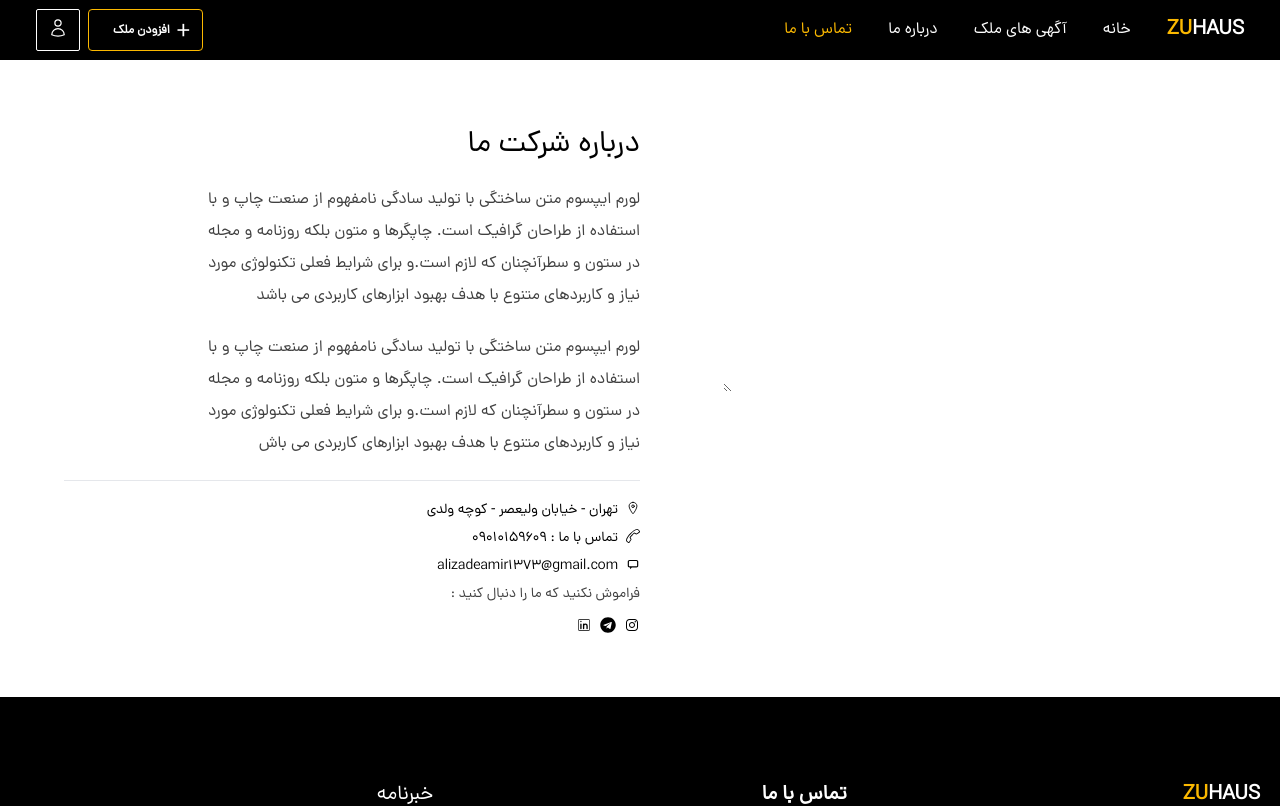
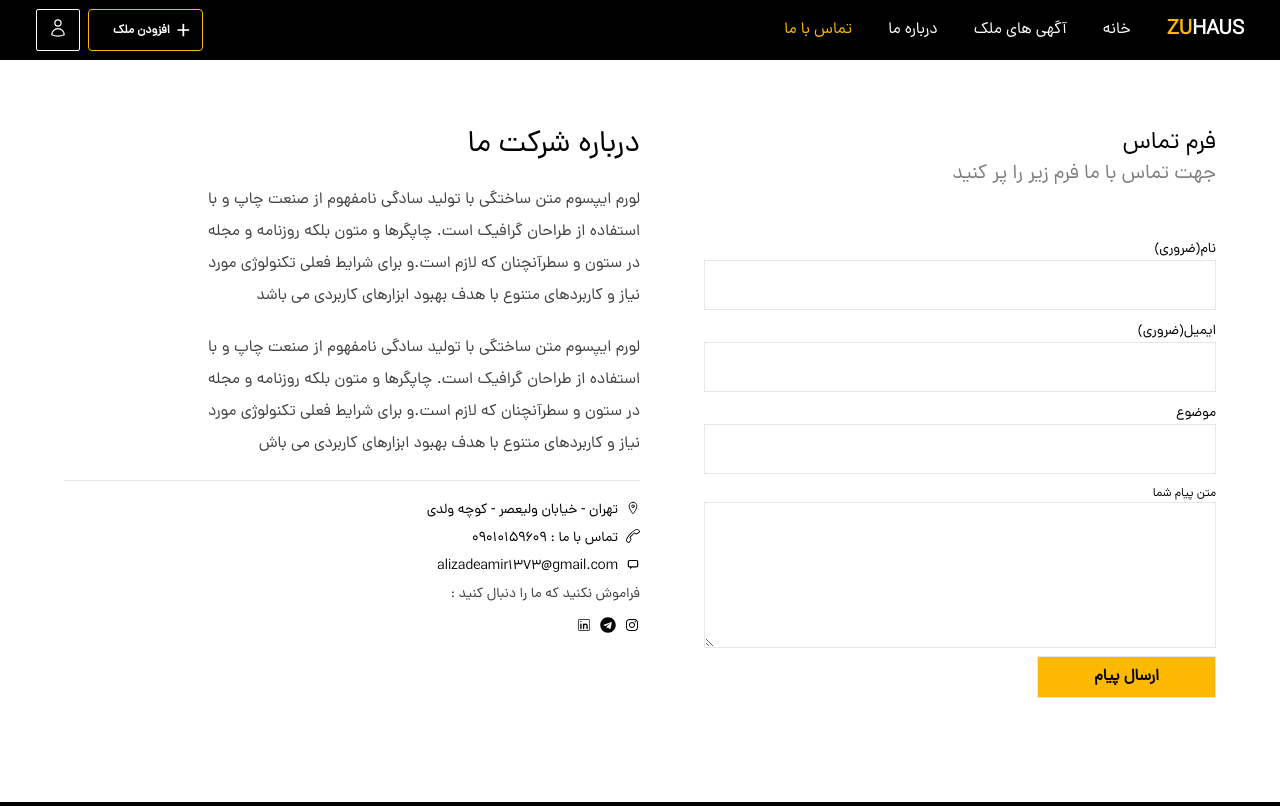
Before and after one commit to amiralizadde/Next-Estate, a Next.js app: page /contact in a window 1280 px wide. Shown: the top 806 px of the page. Built offline with nearby package versions, Linux system fonts and the light colour scheme.

Commit message:
add contact page

```diff
--- a/pages/contact/index.js
+++ b/pages/contact/index.js
@@ -2,22 +2,98 @@ import React from "react";
 import { IoLocationOutline } from "react-icons/io5";
 import { SlCallEnd } from "react-icons/sl";
 import { TiMessage } from "react-icons/ti";
-
 import { IoLogoInstagram } from "react-icons/io";
 import { FaTelegram } from "react-icons/fa";
 import { CiLinkedin } from "react-icons/ci";
-
+import { useFormik } from "formik";
 
 const index = () => {
+  let form = useFormik({
+    initialValues: { name: "", email: "", title: "", message: "" },
+    validate:(values)=>{
+      let errors = {}
+      if (values.name === '' || values.name.length<3) {
+        errors.name = " نامعتبر "
+      }
+      if (values.email === '') {
+        errors.email = " نامعتبر "
+      }
+      if (values.title === '' || values.name.length<3) {
+        errors.title = " نامعتبر "
+      }
+      if (values.message === '' || values.message.length<3) {
+        errors.message = " نامعتبر "
+      }
+      return errors
+    }
+  });
+
   return (
     <div className="mt-16">
       <div className="grid grid-cols-1 md:grid-cols-2 p-16">
-      <div>
-          <form>
-            <input type="text" />
-            <input type="text" />
-            <input type="text" />
-            <textarea name="" id="" cols="30" rows="10"></textarea>
+        <div>
+          <p className="text-2xl"> فرم تماس </p>
+          <p className="text-xl text-black/50">
+            جهت تماس با ما فرم زیر را پر کنید
+          </p>
+          <form className="child:w-full py-10 pe-16">
+            <div className="flex flex-col mt-3">
+              <label htmlFor="name" className="text-sm">
+                نام(ضروری)
+              </label>
+              <input
+                id="name"
+                type="text"
+                naeme="name"
+                value={form.name}
+                onChange={form.handleChange.name}
+                onBlur={form.onBlur}
+                className={`border py-3 ${form.errors.name && form.touched.name && 'border-red-600'}`}
+              />
+            </div>
+            <div className="flex flex-col mt-3">
+              <label htmlFor="email" className="text-sm">
+                ایمیل(ضروری)
+              </label>
+              <input
+                id="email"
+                type="text"
+                name="email"
+                value={form.email}
+                onChange={form.handleChange.email}
+                className="border py-3 "
+              />
+            </div>
+            <div className="flex flex-col mt-3">
+              <label htmlFor="title" className="text-sm">
+                موضوع
+              </label>
+              <input
+                id="title"
+                type="text"
+                name="title"
+                value={form.title}
+                onChange={form.handleChange.title}
+                className="border py-3 "
+              />
+            </div>
+            <div className="flex flex-col mt-3">
+              <label htmlFor="message" className="p-0 m-0 text-xs">
+                متن پیام شما
+              </label>
+              <textarea
+                id="message"
+                cols="30"
+                rows="5"
+                name="message"
+                value={form.message}
+                onChange={form.handleChange.message}
+                className="border py-3 "
+              ></textarea>
+            </div>
+            <div>
+              <button type="submit" className="border py-2 mt-2 bg-yellow-100 font-bold text-base px-14"> ارسال پیام </button>
+            </div>
           </form>
         </div>
         <div>
@@ -37,19 +113,30 @@ const index = () => {
             </p>
           </div>
           <div className="child:flex border-t pt-5">
-            <p className="text-sm"><IoLocationOutline className="me-2"/> <span> تهران - خیابان ولیعصر - کوچه ولدی </span>  </p>
-            <p className="text-sm my-2"><SlCallEnd className="me-2"/>  <span> تماس با ما : 09010159609 </span> </p>
-            <p className="text-sm my-2"> <TiMessage className="me-2"/> <span>  alizadeamir1373@gmail.com </span> </p>
-            <p className="text-sm text-black/75"> فراموش نکنید که ما را دنبال کنید : </p>
+            <p className="text-sm">
+              <IoLocationOutline className="me-2" />{" "}
+              <span> تهران - خیابان ولیعصر - کوچه ولدی </span>{" "}
+            </p>
+            <p className="text-sm my-2">
+              <SlCallEnd className="me-2" />{" "}
+              <span> تماس با ما : 09010159609 </span>{" "}
+            </p>
+            <p className="text-sm my-2">
+              {" "}
+              <TiMessage className="me-2" />{" "}
+              <span> alizadeamir1373@gmail.com </span>{" "}
+            </p>
+            <p className="text-sm text-black/75">
+              {" "}
+              فراموش نکنید که ما را دنبال کنید :{" "}
+            </p>
             <div className="flex child:text-black mt-3">
-                  <IoLogoInstagram />
-                  <FaTelegram className="mx-2" />
-                  <CiLinkedin />
+              <IoLogoInstagram />
+              <FaTelegram className="mx-2" />
+              <CiLinkedin />
             </div>
           </div>
         </div>
-
-
       </div>
     </div>
   );
```
